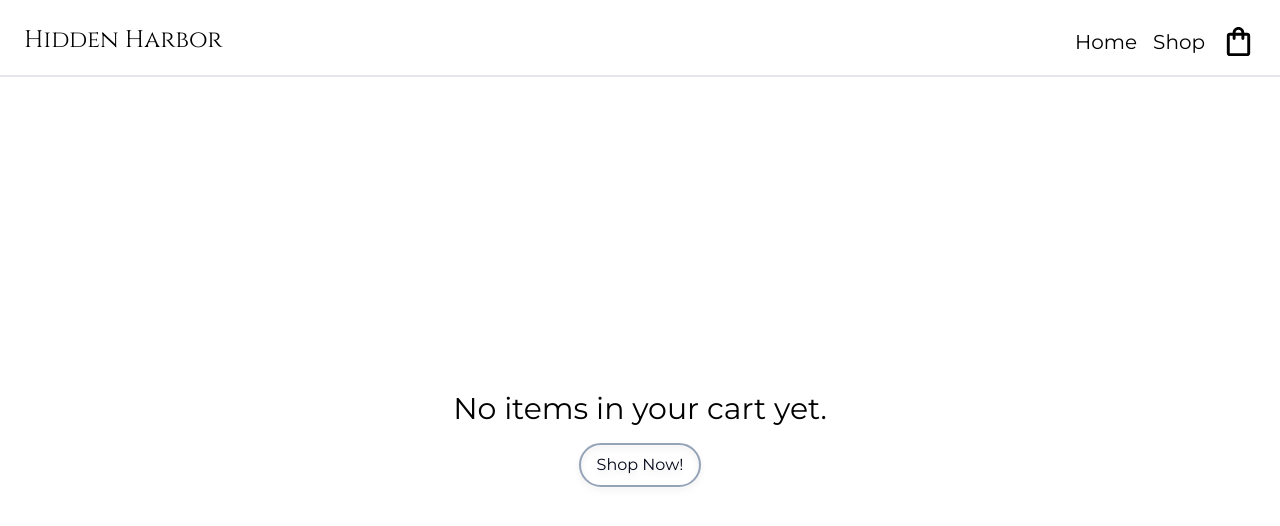
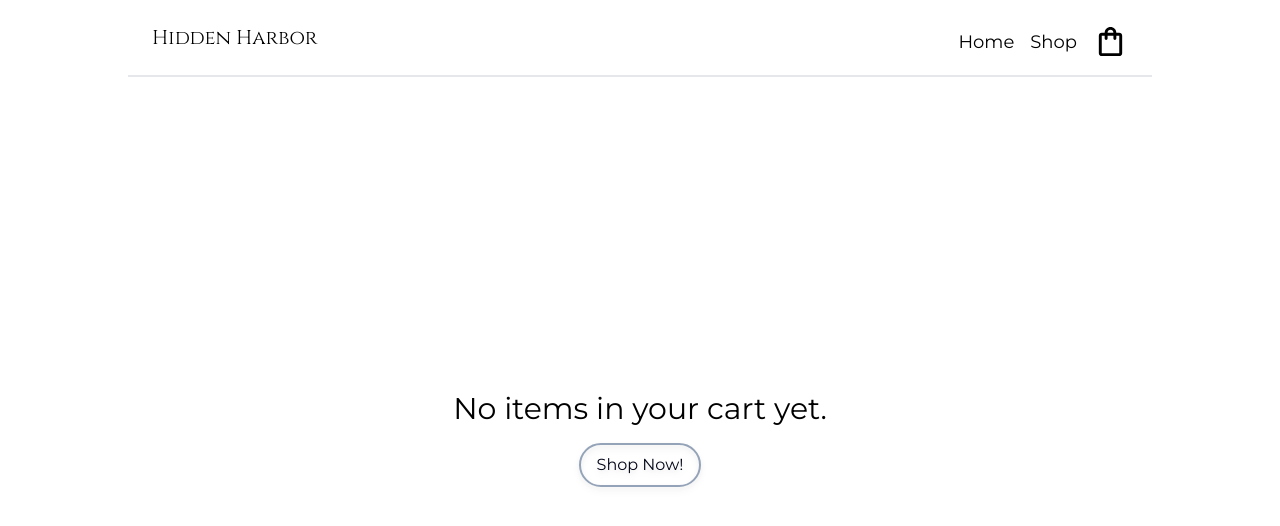
Before and after one commit to ethanwhall389/hidden-harbor-ecommerce, a React (Vite) app: page /cart in a window 1280 px wide. Shown: the top 526 px of the page. Built offline with nearby package versions, Linux system fonts and the light colour scheme.

Commit message:
Fix sizing on desktop

```diff
--- a/src/App.jsx
+++ b/src/App.jsx
@@ -6,7 +6,7 @@ import { Outlet } from 'react-router-dom';
 function App({ cart }) {
   return (
     <>
-      <div className="flex flex-col flex-grow max-w-7xl p-0">
+      <div className="flex flex-col flex-grow max-w-5xl p-0">
         <NavBar cart={cart} />
 
         <Outlet />
--- a/src/components/elements/NavBar.jsx
+++ b/src/components/elements/NavBar.jsx
@@ -8,7 +8,7 @@ export default function NavBar({ cart }) {
     <div className="flex justify-center md:justify-between p-6 mb-0 border-b-2 md:pb-4">
       <div className="hidden md:block">
         <Link to={'/'}>
-          <h2 className="text-2xl">Hidden Harbor</h2>
+          <h2 className="text-xl">Hidden Harbor</h2>
         </Link>
       </div>
       <nav>
--- a/src/components/elements/NavigationLink.jsx
+++ b/src/components/elements/NavigationLink.jsx
@@ -6,7 +6,7 @@ export default function NavigationLink({ text, link }) {
     <NavLink
       to={link}
       className={({ isActive }) =>
-        `hover:text-slate-600 text-xl transition-all duration-75
+        `hover:text-slate-600 text-lg transition-all duration-75
         ${isActive ? 'border-b-2 border-slate-400' : ''}`
       }
     >
--- a/src/components/elements/OrderSummary.jsx
+++ b/src/components/elements/OrderSummary.jsx
@@ -24,7 +24,7 @@ export default function OrderSummary({ cart }) {
 
   return (
     <>
-      <div className="w-full border-2 rounded-lg p-4 px-6 text-lg font-mont flex flex-col gap-1">
+      <div className="w-full md:w-auto border-2 rounded-lg p-4 px-6 text-lg font-mont flex flex-col gap-1">
         <h2 className="font-mont text-2xl">Summary</h2>
         <div className="flex gap-4">
           <span>Subtotal:</span>
--- a/src/components/pages/Shop.jsx
+++ b/src/components/pages/Shop.jsx
@@ -18,7 +18,7 @@ export default function Shop() {
   return (
     <>
       <div className="p-3 pb-10">
-        <h1 className="text-4xl text-center mt-10 mb-14">
+        <h1 className="text-3xl text-center mt-10 mb-14">
           Shop our finest products
         </h1>
 
```
